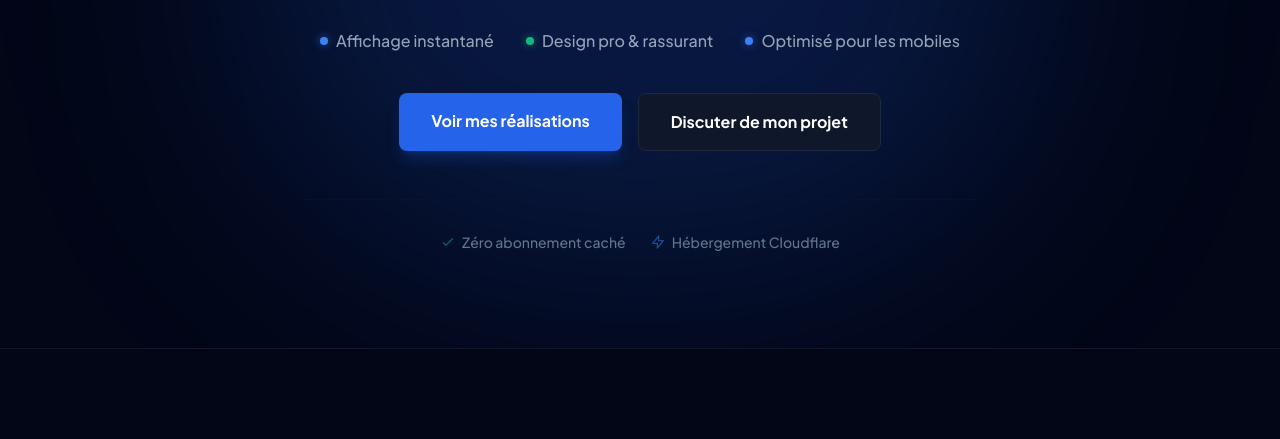
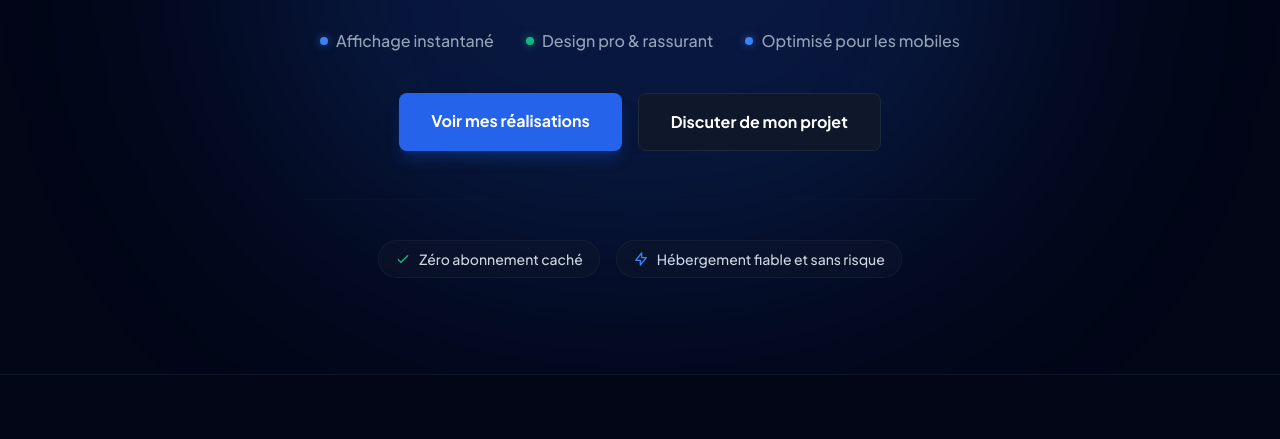
Before and after one commit to Sim-Blo/Sim-Blo.github.io, an Astro site: page / in a window 1280 px wide. Shown: the part 327-766 px from the top of the page. Built offline with nearby package versions, Linux system fonts and the light colour scheme; Astro itself is replaced by a stand-in of ours.

Commit message:
Changement des puces

```diff
--- a/src/pages/index.astro
+++ b/src/pages/index.astro
@@ -49,14 +49,19 @@
 				</a>
 			</div>
 
-            <div class="flex flex-wrap justify-center gap-6 text-slate-500 text-xs md:text-sm border-t border-slate-900/50 pt-8 w-full max-w-2xl">
-                <span class="flex items-center gap-1.5">
-                    <svg xmlns="http://www.w3.org/2000/svg" class="h-4 w-4 text-emerald-500/50" fill="none" viewBox="0 0 24 24" stroke="currentColor"><path stroke-linecap="round" stroke-linejoin="round" stroke-width="2" d="M5 13l4 4L19 7" /></svg>
-                    Zéro abonnement caché
+            <div class="flex flex-wrap justify-center gap-4 text-slate-400 text-xs md:text-sm pt-10 w-full max-w-2xl border-t border-slate-900/50">
+                <span class="flex items-center gap-2 px-4 py-2 rounded-full bg-slate-900/50 border border-slate-800/50 transition-colors hover:border-slate-700">
+                    <svg xmlns="http://www.w3.org/2000/svg" class="h-4 w-4 text-emerald-500" fill="none" viewBox="0 0 24 24" stroke="currentColor">
+                        <path stroke-linecap="round" stroke-linejoin="round" stroke-width="2" d="M5 13l4 4L19 7" />
+                    </svg>
+                    <span class="text-slate-300">Zéro abonnement caché</span>
                 </span>
-                <span class="flex items-center gap-1.5">
-                    <svg xmlns="http://www.w3.org/2000/svg" class="h-4 w-4 text-blue-500/50" fill="none" viewBox="0 0 24 24" stroke="currentColor"><path stroke-linecap="round" stroke-linejoin="round" stroke-width="2" d="M13 10V3L4 14h7v7l9-11h-7z" /></svg>
-                    Hébergement Cloudflare
+
+                <span class="flex items-center gap-2 px-4 py-2 rounded-full bg-slate-900/50 border border-slate-800/50 transition-colors hover:border-slate-700">
+                    <svg xmlns="http://www.w3.org/2000/svg" class="h-4 w-4 text-blue-500" fill="none" viewBox="0 0 24 24" stroke="currentColor">
+                        <path stroke-linecap="round" stroke-linejoin="round" stroke-width="2" d="M13 10V3L4 14h7v7l9-11h-7z" />
+                    </svg>
+                    <span class="text-slate-300">Hébergement fiable et sans risque</span>
                 </span>
             </div>
 		</section>
```
